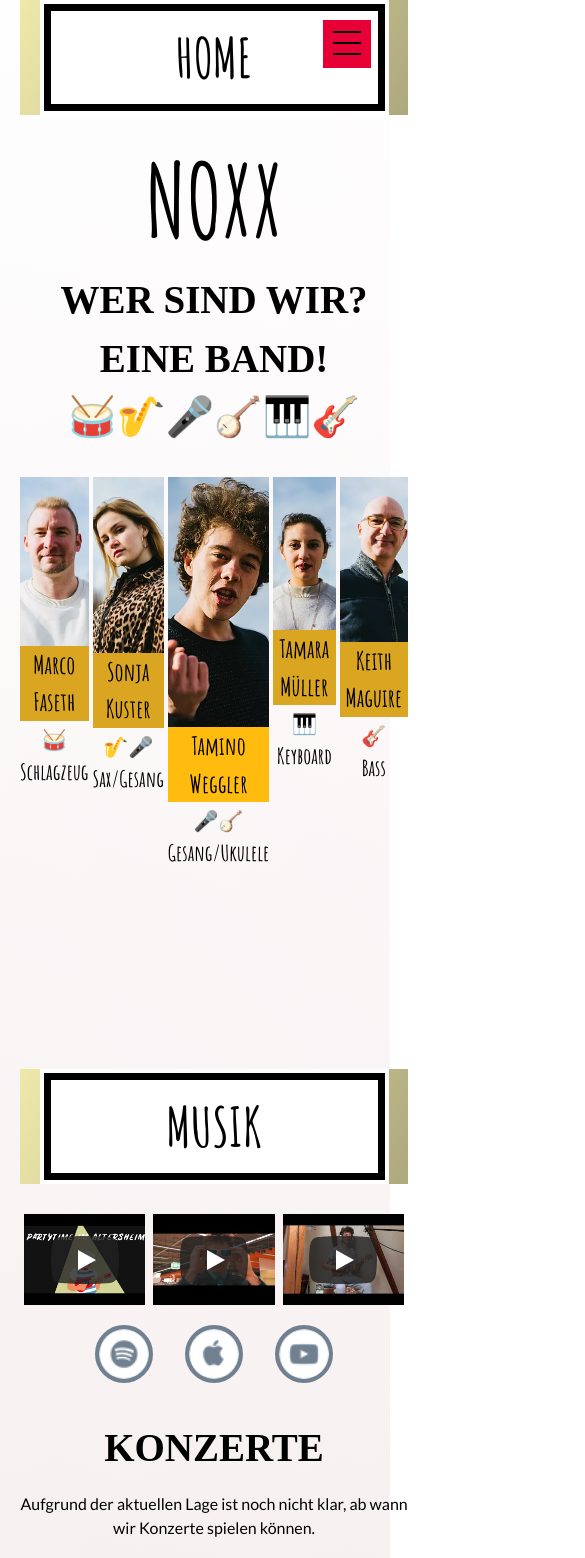
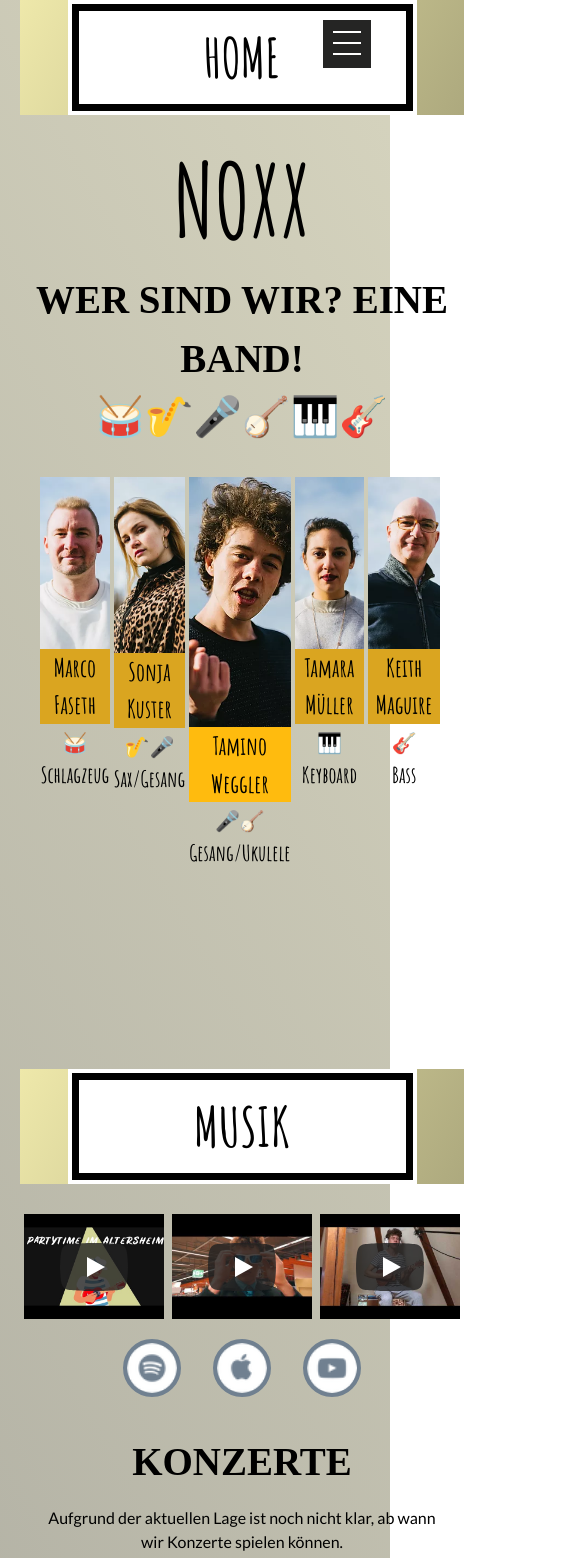
Before and after one commit to weeebr/noxx, a React (Create React App) app: page / in a window 390 px wide. Shown: the top 1558 px of the page, 585 px wide, since content can reach past the window. Built offline with nearby package versions, Linux system fonts and the light colour scheme; a web font is replaced by a local one.

Commit message:
final style polishings

```diff
--- a/src/GlobalStyle.js
+++ b/src/GlobalStyle.js
@@ -130,14 +130,7 @@ const GlobalStyle = createGlobalStyle`
 
     ${breakpoint(device.phone)} {
       background:
-      linear-gradient(19deg,
-        rgba(171, 129, 129, 0.3),
-        rgba(255, 255, 255, 0.54)
-      ),
-      linear-gradient(120deg,
-        rgba(255,255,255, 0.9),
-        rgba(231,0,54, 0.08)
-      );
+        linear-gradient(-120deg,rgba(173,169,126,0.5),rgba(0, 0, 0, 0.5));
     }
 
     & > div {
@@ -147,14 +140,19 @@ const GlobalStyle = createGlobalStyle`
       padding: 0 20px;
 
       & > .content {
-        padding: 40px;
-        max-width: 992px;
+        padding: 40px 10px;
+        max-width: 1102px;
         min-height: 400px;
         margin-right: 180px;
         display: flex;
         flex-direction: column;
         background:
-        linear-gradient(-120deg,rgba(238,232,170, 0.03),rgba(173,169,126, 0.5));
+          linear-gradient(-120deg,rgba(173,169,126,0.5),rgba(0, 0, 0, 0.5));
+
+
+          & > div > p {
+            padding: 0 20px;
+          }
 
         & > div:first-child > div:first-child{
           margin-top: 0;
@@ -165,6 +163,7 @@ const GlobalStyle = createGlobalStyle`
           width: 100%;
           background: transparent;
           box-shadow: none;
+          margin: 0;
         }
       }
     }
--- a/src/page-components/Hamburger.js
+++ b/src/page-components/Hamburger.js
@@ -12,21 +12,18 @@ const StyledHamburger = styled.div`
   z-index: 11;
   outline: none;
   cursor: pointer;
-  background: ${colors.primaryRed};
+  background: rgb(37, 37, 36);
+  position: fixed;
+  top: 0;
+  right: 5%;
+  margin-top: 5%;
   transition: all 0.6s ease, top 0.3s ease;
 
-  ${breakpoint(device.phone)} {
-    position: fixed;
-    top: 0;
-    right: 5%;
-    margin-top: 5%;
-  }
-
   &:hover {
-    background: black;
+    background: white;
 
     div {
-      background: ${colors.primaryRed};
+      background: black;
 
       &:nth-child(1) {
         top: 14px;
@@ -79,7 +76,7 @@ const StyledHamburger = styled.div`
     left: 10px;
     width: 28px;
     height: 2px;
-    background: black;
+    background: white;
     opacity: 1;
     transition: all 0.3s ease;
 
--- a/src/page-components/Navigation.js
+++ b/src/page-components/Navigation.js
@@ -45,7 +45,7 @@ const StyledNavigation = styled.aside`
       }
 
       &.active {
-        color: #e84a43;
+        color: rgb(37, 37, 36);
         &:after {
           content: "⦁";
           font-size: 41px;
@@ -67,7 +67,7 @@ const StyledNavigation = styled.aside`
       box-shadow: none;
       height: 1px;
 
-      ${breakpoint("570px")} {
+      ${breakpoint(device.phone)} {
         width: 0;
       }
 
@@ -126,7 +126,7 @@ const StyledNavigation = styled.aside`
 `;
 
 const Navigation = ({ isOpen, setNavigationOpen }) => {
-  const hamburgerVisible = useMediaQuery(`(max-width:570px)`);
+  const hamburgerVisible = useMediaQuery(`(max-width:670px)`);
 
   console.log({ hamburgerVisible });
 
--- a/src/pages/Downloads.js
+++ b/src/pages/Downloads.js
@@ -8,12 +8,14 @@ import DownloadButton from "../page-components/DownloadButton";
 
 const DownloadsWrapper = styled.div`
   background: rgba(47, 46, 46, 1);
-  margin: 200px -40px -40px -40px;
+  margin: 200px -20px -40px -20px;
   color: white;
+  padding: 12px;
 
   & > div {
     display: flex;
-    justify-content: space-evenly;
+    justify-content: center;
+    padding: 0 20px;
     margin: 40px 0 30px 0;
     text-align: left;
   }
--- a/src/pages/Home.js
+++ b/src/pages/Home.js
@@ -10,12 +10,7 @@ import sonjaKuster from "../assets/band/sonja-kuster.webp";
 import taminoWeggler from "../assets/band/tamino-weggler.webp";
 import tamaraMueller from "../assets/band/tamara-mueller.webp";
 import keithMaguire from "../assets/band/keith-maguire.webp";
-
-const memberWrapperStyles = {
-  display: "flex",
-  justifyContent: "space-between",
-  margin: "30px -2px 0 -2px",
-};
+import { breakpoint, device } from "./../theme/index";
 
 const members = [
   {
@@ -45,8 +40,24 @@ const members = [
   { name: "Keith Maguire", emoji: "🎸", function: "Bass", img: keithMaguire },
 ];
 
-const MemberProfile = styled.div`
-  margin: 0 2px;
+const MemberProfiles = styled.div`
+  display: flex;
+  justify-content: center;
+  margin: 30px -2px 0 -2px;
+
+  ${breakpoint(device.phone)} {
+    margin: 30px -2px 0 -2px;
+    width: 100%;
+    padding: 0 20px;
+  }
+`;
+
+const Profile = styled.div`
+  margin: 0 4px;
+
+  ${breakpoint(device.tablet)} {
+    margin: 0 2px;
+  }
 
   p {
     margin: 0;
@@ -85,18 +96,18 @@ const Home = () => {
           🥁🎷🎤🪕🎹🎸
         </span>
       </h3>
-      <div style={memberWrapperStyles}>
+      <MemberProfiles>
         {members.map((m, idx) => (
-          <MemberProfile name={m.name} key={idx}>
+          <Profile name={m.name} key={idx}>
             <img src={m.img} alt={m.name} />
             <p className="member-name">{m.name}</p>
             <span className="member-emoji" role="img" aria-label="member-emoji">
               {m.emoji}
             </span>
             <p className="member-function">{m.function}</p>
-          </MemberProfile>
+          </Profile>
         ))}
-      </div>
+      </MemberProfiles>
     </>
   );
 };
--- a/src/theme/index.js
+++ b/src/theme/index.js
@@ -17,7 +17,7 @@ export const colors = {
 export const device = {
   mobile: "767px",
   tablet: "991px",
-  phone: "570px",
+  phone: "500px",
   xs: "450px",
   md: "900px",
   lg: "1200px",
```
